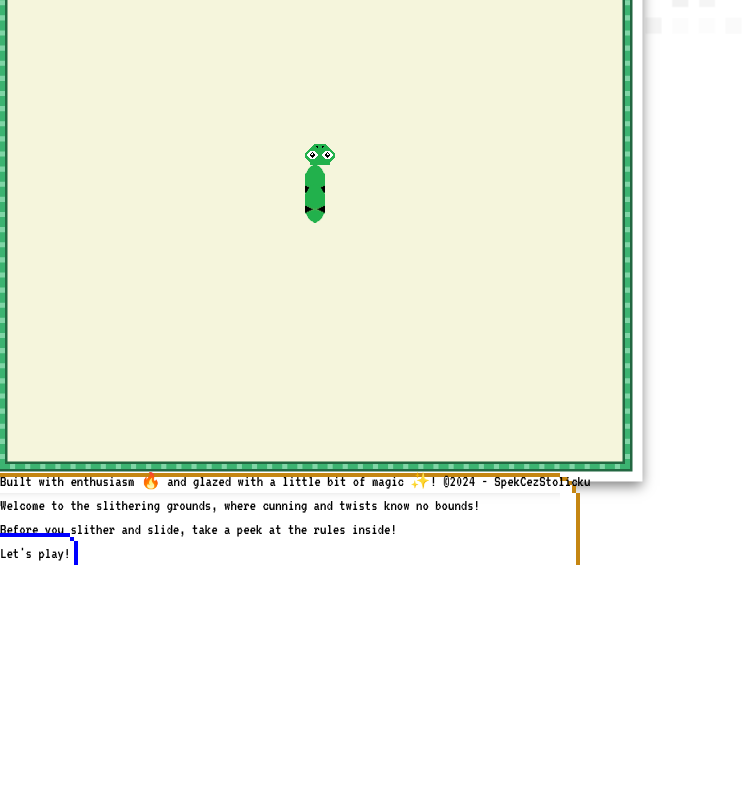
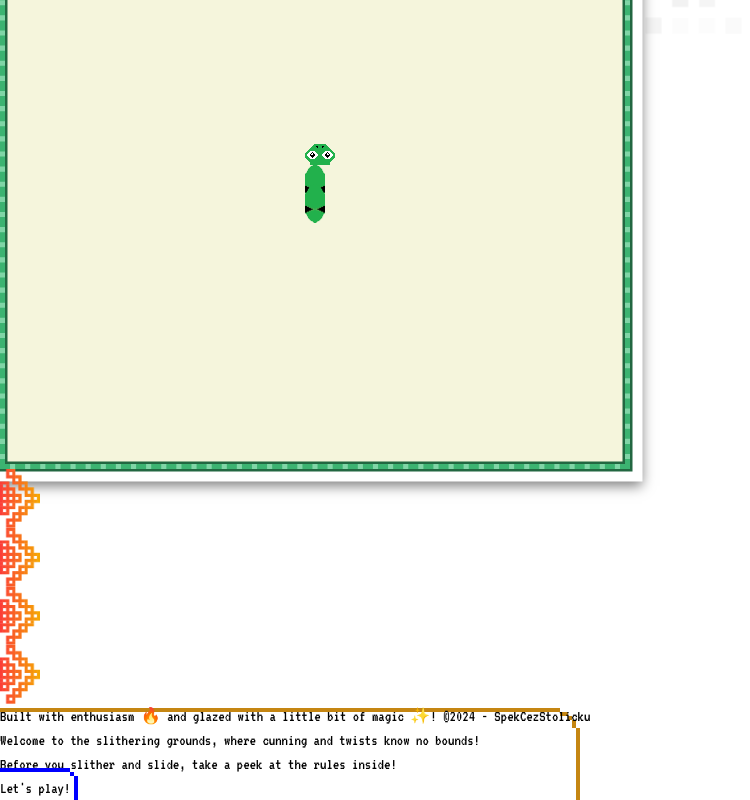
Before and after one commit to SpekCezStolicku/snakeGame, a Vue app: page / in a window 1280 px wide. Shown: the part 761-1561 px from the top of the page, without its empty margins (0-750 px from the left). Before the commit the page ends 1326 px from the top, so only its background shows below. Built offline with nearby package versions, Linux system fonts and the light colour scheme.

Commit message:
add gameController component

```diff
--- a/src/App.vue
+++ b/src/App.vue
@@ -5,6 +5,7 @@ import GameHeader from '@/components/GameHeader.vue'
 import ScoreBoard from '@/components/ScoreBoard.vue'
 import GameModal from '@/components/GameModal.vue'
 import GameFooter from '@/components/GameFooter.vue'
+import GameController from '@/components/GameController.vue'
 </script>
 
 <template>
@@ -13,6 +14,7 @@ import GameFooter from '@/components/GameFooter.vue'
     <div>
       <ScoreBoard />
       <GameBoard />
+      <GameController />
     </div>
     <GameFooter />
     <GameInstructions />
--- /dev/null
+++ b/src/components/GameController.vue
@@ -0,0 +1,75 @@
+<template>
+  <div class="grid grid-cols-3 grid-rows-3 p-4 my-5 w-fit mx-auto bg-slate-300 rounded-full">
+    <div
+      class="col-start-2 row-start-1 mx-auto w-[70px] h-[70px] flex justify-center bg-black border-orange-500 border-4 border-b-0"
+      @click="setDirection('UP')"
+    >
+      <img
+        class="-rotate-90 cursor-pointer select-none mx-auto"
+        src="/src/assets/images/arrow.png"
+        width="40"
+        alt="arrowUp"
+      />
+    </div>
+    <div
+      class="col-start-1 row-start-2 mx-auto w-[70px] h-[70px] flex justify-center bg-black border-orange-500 border-4 border-r-0"
+      @click="setDirection('LEFT')"
+    >
+      <img
+        class="rotate-180 cursor-pointer select-none mx-auto"
+        src="/src/assets/images/arrow.png"
+        width="40"
+        alt="arrowLeft"
+      />
+    </div>
+    <div
+      class="col-start-2 row-start-3 mx-auto w-[70px] h-[70px] flex justify-center bg-black border-orange-500 border-4 border-t-0"
+      @click="setDirection('DOWN')"
+    >
+      <img
+        class="rotate-90 cursor-pointer select-none mx-auto"
+        src="/src/assets/images/arrow.png"
+        width="40"
+        alt="arrowDown"
+      />
+    </div>
+    <div
+      class="col-start-3 row-start-2 mx-auto w-[70px] h-[70px] flex justify-center bg-black border-orange-500 border-4 border-l-0"
+      @click="setDirection('RIGHT')"
+    >
+      <img
+        class="cursor-pointer select-none mx-auto"
+        src="/src/assets/images/arrow.png"
+        width="40"
+        alt="arrowRight"
+      />
+    </div>
+    <div class="bg-black w-[70px] h-[70px] flex justify-center col-start-2 row-start-2">
+      <div class="w-full h-full border-4 border-orange-500 rounded-full"></div>
+    </div>
+  </div>
+</template>
+
+<script setup lang="ts">
+import { useGameStore } from '@/store/gameSettings'
+// TYPES
+import type { Direction } from '@/types/types'
+
+// STORE
+const gameStore = useGameStore()
+
+function setDirection(direction: Direction) {
+  if (direction !== gameStore.direction && gameStore.nextDirection == null) {
+    const oppositeDirectionMap: { [key in Direction]: Direction } = {
+      UP: 'DOWN',
+      DOWN: 'UP',
+      LEFT: 'RIGHT',
+      RIGHT: 'LEFT'
+    }
+
+    if (gameStore.direction !== oppositeDirectionMap[direction]) {
+      gameStore.setDirection(direction)
+    }
+  }
+}
+</script>
```
Also changed, not shown: src/assets/images/arrow.png (added).
